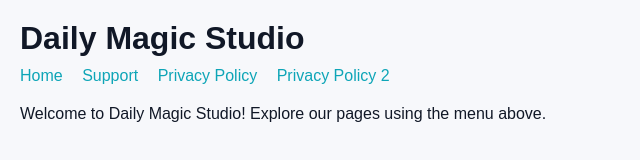
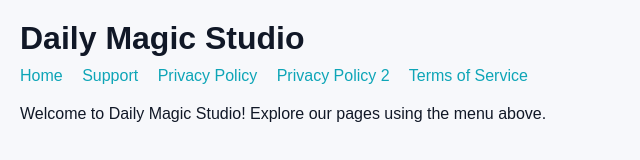
Before and after one commit to DailyMagicStudio/dailymagicstudio.github.io, a plain HTML site: page index.html in a window 1280 px wide. Shown: the whole page, without its empty margins (0-640 px from the left). Drawn offline with Linux system fonts and the light colour scheme.

Commit message:
Update index.html

```diff
--- a/index.html
+++ b/index.html
@@ -19,6 +19,7 @@
       <a href="support.html">Support</a>
       <a href="privacy.html">Privacy Policy</a>
       <a href="privacy2.html">Privacy Policy 2</a>
+      <a href="terms.html">Terms of Service</a>
     </nav>
   </header>
   <main>
```
